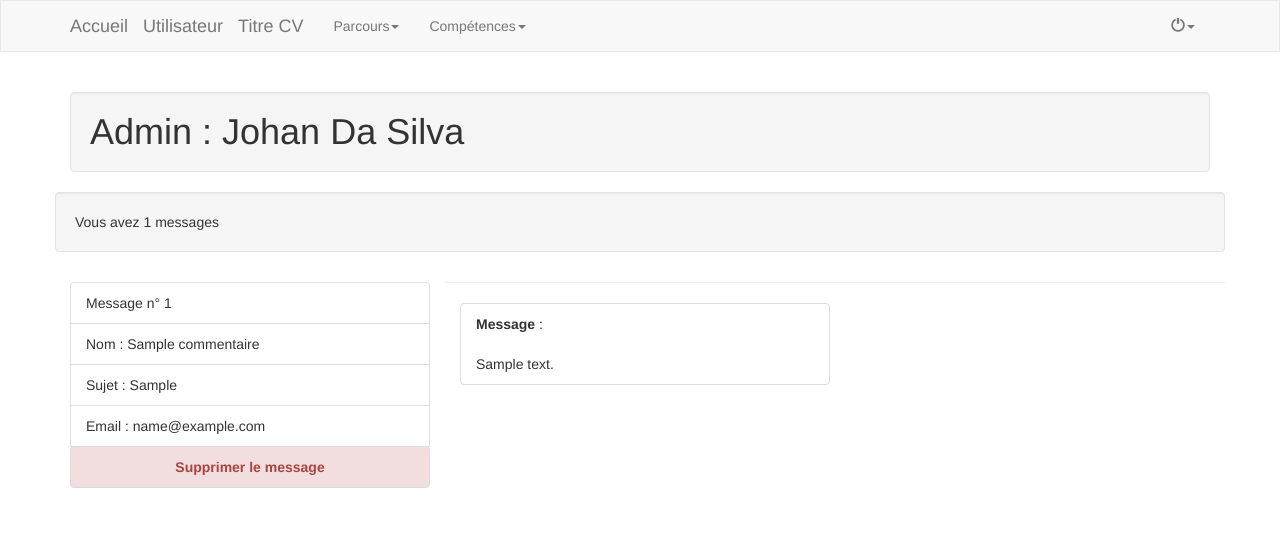
After one commit to johandas/site_cv_V2, a PHP site: page /site_cv_V2bis/admin/commentaires.php in a window 1280 px wide. The commit adds this page. Shown: the top 537 px of the page. Run offline with PHP 8.4, Linux system fonts and the light colour scheme; a user stored in the database is signed in; data comes from the database, SQL or seed files in the repository; tables that the repository leaves empty or names only in its code hold one stand-in row (values such as "Sample post").

Commit message:
page commentaire completed

```diff
--- /dev/null
+++ b/admin/commentaires.php
@@ -0,0 +1,53 @@
+<?php
+require('inc/inc.header.php');
+if(!$_SESSION['connexion']) {
+    header('location:../index.php');
+}
+$sql = $pdo->query("SELECT * FROM t_commentaires ORDER BY id_commentaire DESC");
+$nbr_formations = $sql->rowCount();
+if(isset($_GET['id_commentaire'])) { // on récupère le loisir. par son id dans l'url
+    $efface = $_GET['id_commentaire']; //  je mets cela dans une variable
+    $sqlDelete = (" DELETE FROM t_commentaires WHERE id_commentaire = '$efface'");
+    $pdo->query($sqlDelete); // on peut avec exec aussi si on veut
+    header('location:commentaires.php'); // pour revenir sur la page
+
+} // ferme le if isset
+?>
+<div class="row">
+    <div class="well">Vous avez <?= $nbr_formations ?> messages</div>
+    <?php while($ligne_commentaires = $sql->fetch()) : ?>
+        <div style="margin: 30px 0px;">
+            <div class="col-md-4">
+                <ul class="list-group">
+                    <li class="list-group-item">
+                        <?= 'Message n° '. $ligne_commentaires['id_commentaire']  ?>
+                    </li>
+                    <li class="list-group-item">
+                        <?= 'Nom : '. $ligne_commentaires['co_nom']  ?>
+                    </li>
+                    <li class="list-group-item">
+                        <?= 'Sujet : '. $ligne_commentaires['co_sujet']  ?>
+                    </li>
+                    <li class="list-group-item">
+                        <?= 'Email : '. $ligne_commentaires['co_email']  ?>
+                    </li>
+                       <a id="supr-comment" href="commentaires.php?id_commentaire=<?= $ligne_commentaires['id_commentaire']; ?>">
+                           <li class="list-group-item list-group-item-danger text-center hoover-comment"><b>Supprimer le message</b></li>
+                       </a>
+
+                </ul>
+            </div>
+            <hr>
+            <div class="row">
+                <div class="col-md-4 ">
+                    <ul class="list-group">
+                        <li class="list-group-item">
+                            <?= '<b>Message</b> :<br><br>'.  $ligne_commentaires['co_message'] .'<br>' ?>
+                        </li>
+                    </ul>
+                </div>
+            </div>
+        </div>
+    <?php endwhile ?>
+</div>
+<?php require('inc/inc.footer.php'); ?>
--- a/admin/css/styleadmin.css
+++ b/admin/css/styleadmin.css
@@ -24,3 +24,12 @@
    line-height: 70px;
    margin: 10px 0;
 }
+.hoover-comment:hover {
+    text-decoration: none;
+    color : white;
+    background : rgba(225, 22, 30 , 0.8);
+    transition : .5s ease-in-out;
+}
+#supr-comment {
+    text-decoration: none;
+}
--- a/admin/images.php
+++ b/admin/images.php
@@ -68,7 +68,7 @@ if(isset($_GET['id_images'])) { // on récupère le loisir. par son id dans l'ur
                     <table border="3" class="table table-bordered table-hover">
                         <tr>
                             <th># ID</th>
-                            <th>Apperçu</th>
+                            <th>Miniature</th>
                             <th>Nom</th>
                             <th>Modification</th>
                             <th>Suppression</th>
--- a/admin/inc/inc.header.php
+++ b/admin/inc/inc.header.php
@@ -50,6 +50,7 @@ $ligne_utilisateurs = $sql->fetch();
                 <li><a href="<?php RACINE_CV ?>competences.php">Compétences</a></li>
                 <li><a href="<?php RACINE_CV ?>loisirs.php">Loisirs</a></li>
                 <li><a href="<?php RACINE_CV ?>images.php">Images</a></li>
+                <li><a href="<?php RACINE_CV ?>commentaires.php">Messagerie</a></li>
               </ul>
             </li>
         </ul>
--- a/index.php
+++ b/index.php
@@ -21,7 +21,7 @@ $ligne_utilisateurs = $sql->fetch();
     <meta name="viewport" content="width=device-width, initial-scale=1, shrink-to-fit=no">
     <meta name="description" content="Développeur et intégrateur web junior. En recherche de stage !">
     <meta name="author" lang="fr" content="Johan DA SILVA">
-    <meta name="keywords" lang="fr" content="développeur, intégrateur, javascript, php, html, css, wordpress, bootstrap">
+    <meta name="keywords" lang="fr" content="développeur, intégrateur, javascript, php, html, css, wordpress, bootstrap, mysql, base de donnée, internet, web, design, graphisme , jeux vidéo ">
 
     <title>Johan Da Silva - Développeur & Intégrateur web</title>
 
```
